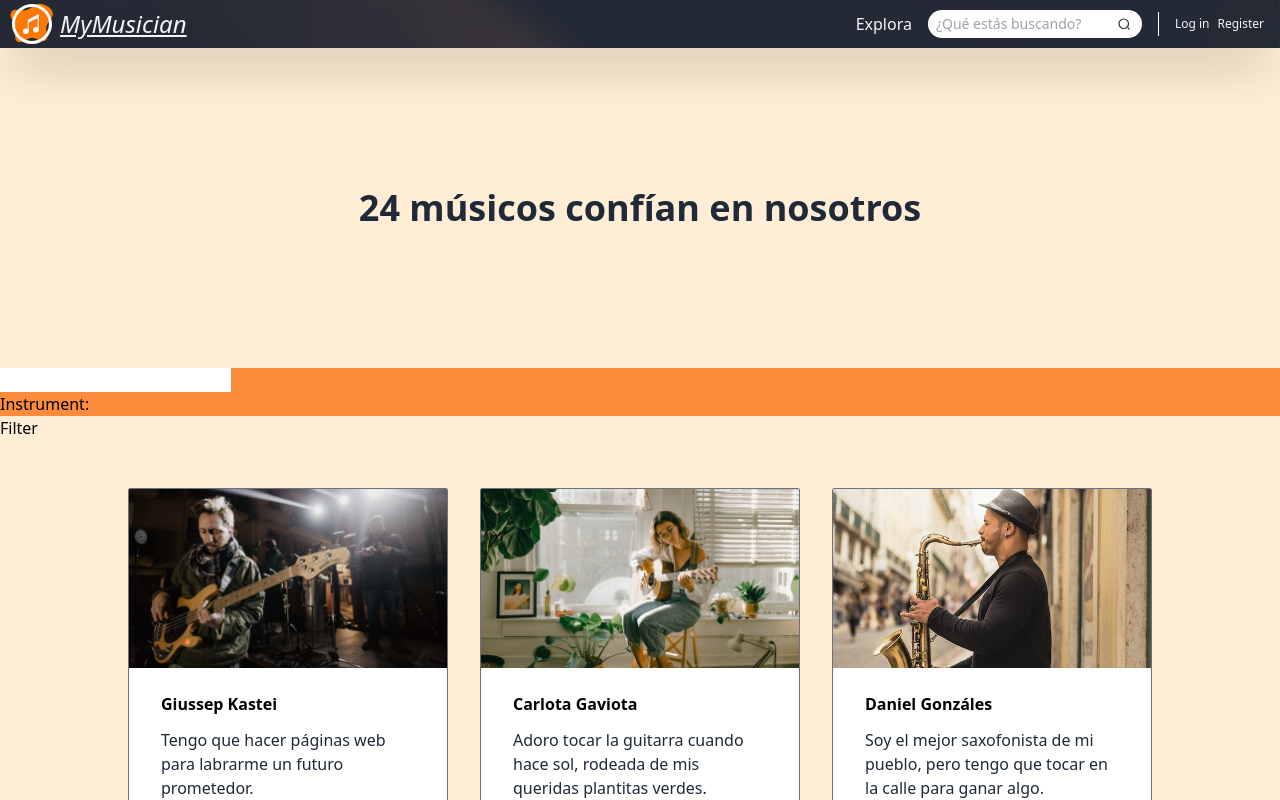
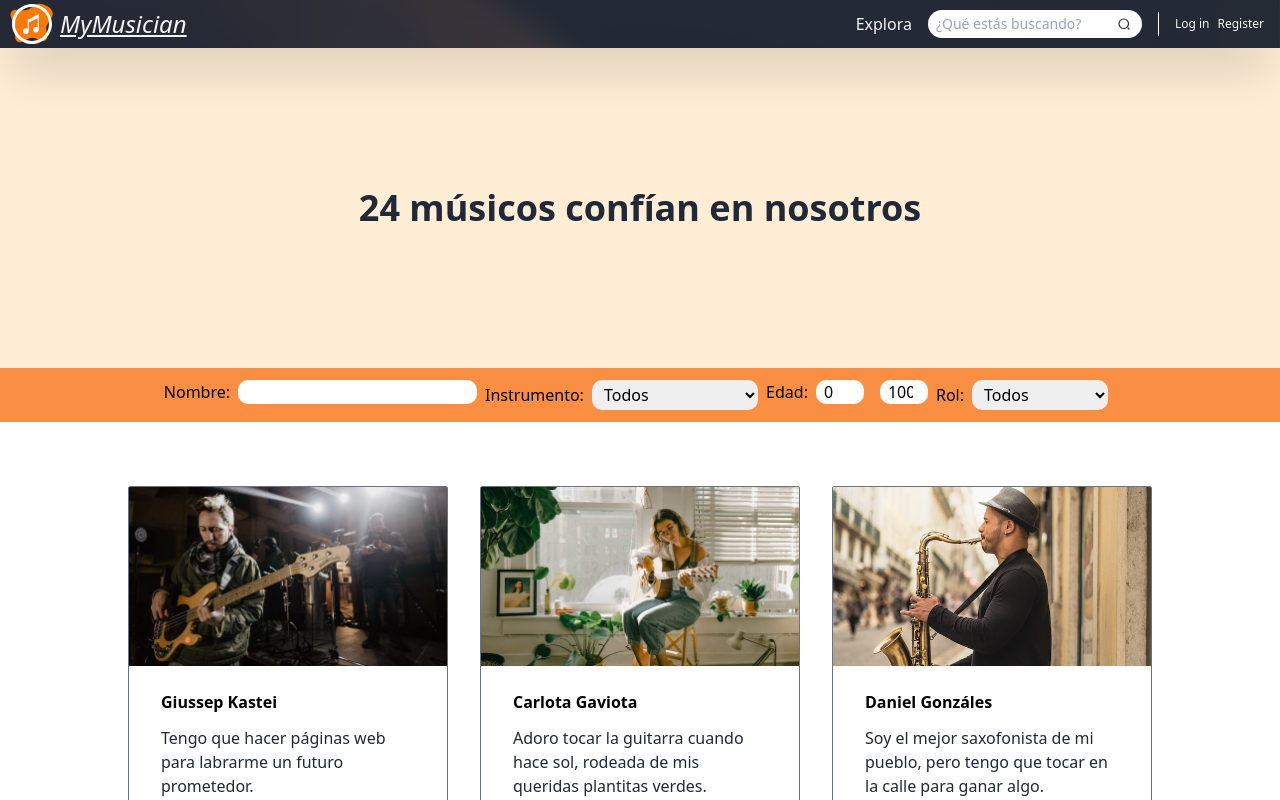
Before and after one commit to josep-castell-colom/my-musician, a Vue app: page /explore in a window 1280 px wide. Built offline with nearby package versions, Linux system fonts and the light colour scheme; data requests are answered from the project's data file; a web font is replaced by a local one.

Commit message:
feat: search filters

```diff
--- a/src/components/StickyNavbar.vue
+++ b/src/components/StickyNavbar.vue
@@ -1,24 +1,113 @@
 <script lang="ts">
 export default {
+  props: {
+    instruments: {
+      type: Array<string>,
+      required: true,
+    },
+    rols: {
+      type: Array<string>,
+      required: true,
+    },
+  },
   data() {
     return {
       filter: {
-        instrument: "",
-        age: 0,
+        name: "",
+        instrument: "all",
+        ageMin: 0,
+        ageMax: 100,
         rol: "",
       },
     };
   },
   methods: {
     updateFilter() {
+      console.log(this.filter);
       this.$emit("update:filter", this.filter);
     },
   },
 };
 </script>
 <template>
-  <div class="sticky top-12 z-30 w-full bg-orange-500/80">
-    <input @input="updateFilter" v-model="filter.instrument" type="text" />
-    <p>Instrument: {{ filter.instrument }}</p>
+  <div
+    class="flex sticky top-12 z-30 flex-col p-3 w-full backdrop-blur-lg bg-orange-500/80"
+  >
+    <div class="flex justify-center">
+      <fieldset>
+        <label for="name">Nombre:</label>
+        <input
+          @input="updateFilter"
+          v-model="filter.name"
+          type="text"
+          name="name"
+          class="filter-input"
+        />
+      </fieldset>
+      <fieldset>
+        <label for="instrument">Instrumento:</label>
+        <select
+          @change="updateFilter"
+          v-model="filter.instrument"
+          name="instrument"
+          id="instrument"
+          class="filter-input"
+        >
+          <option value="all" selected>Todos</option>
+          <option
+            v-for="(instrument, index) of instruments"
+            :key="index"
+            :value="`${instrument}`"
+          >
+            {{ instrument }}
+          </option>
+        </select>
+      </fieldset>
+      <fieldset>
+        <label for="age">Edad:</label>
+        <input
+          @input="updateFilter"
+          v-model="filter.ageMin"
+          type="number"
+          name="age"
+          class="w-12 filter-input"
+        />
+        <input
+          @input="updateFilter"
+          v-model="filter.ageMax"
+          type="number"
+          name="age"
+          class="w-12 filter-input"
+        />
+      </fieldset>
+      <fieldset>
+        <label for="rol">Rol:</label>
+        <!-- <input
+          @input="updateFilter"
+          v-model="filter.rol"
+          type="text"
+          name="rol"
+          class="filter-input"
+        /> -->
+        <select name="rol" id="rol" class="filter-input">
+          <option value="all" selected>Todos</option>
+          <option v-for="(rol, index) of rols" :key="index" value="`${rol}`">
+            {{ rol }}
+          </option>
+        </select>
+      </fieldset>
+    </div>
   </div>
 </template>
+
+<style scoped>
+.filter-input {
+  margin-left: 0.5rem;
+  margin-right: 0.5rem;
+  padding-left: 0.5rem;
+  border-radius: 10px;
+}
+select {
+  padding: 0.2rem;
+}
+</style>
--- a/src/views/ExploreView.vue
+++ b/src/views/ExploreView.vue
@@ -1,31 +1,55 @@
 <script setup lang="ts">
-import Footer from '@/components/MainFooter.vue';
-import StickyNavbar from '@/components/StickyNavbar.vue';
-import { useMusiciansStore } from '@/stores/musicians';
-import type Musician from '@/types/Musician';
+import Footer from "@/components/MainFooter.vue";
+import StickyNavbar from "@/components/StickyNavbar.vue";
+import { useMusiciansStore } from "@/stores/musicians";
+import type Musician from "@/types/Musician";
+import { ref } from "vue";
 const { fetchMusicians } = useMusiciansStore();
 
 const store = useMusiciansStore();
 const searchFilter = {
-  instrument: 'Giussep',
+  instrument: "Giussep",
   age: 0,
-  rol: '',
+  rol: "",
 };
 
 await fetchMusicians();
 
 let musicians: Array<Musician> = store.musicians;
+const instruments = [...new Set(musicians.map((m) => m.instrument))];
+const rolsArrays: Array<string> = [];
+
+musicians.forEach((m) => {
+  m.rol.forEach((rol) => {
+    if (rol != "") {
+      rolsArrays.push(rol);
+    }
+  });
+});
+
+const rols = [...new Set(rolsArrays)];
+const filteredMusicians = ref(musicians);
 
 const error = store.error;
 
 function filterMusicians(filter: Event) {
-  searchFilter.instrument = filter.instrument;
-  musicians.filter(m => m.name == searchFilter.instrument);
-  console.log(searchFilter.instrument);
-}
-
-function showInfo() {
-  console.log(searchFilter);
+  let tempMusicians = musicians;
+  let namefilter = filter.name;
+  let instrumentFilter = filter.instrument;
+  if (namefilter != "") {
+    tempMusicians = tempMusicians.filter((musician) => {
+      return musician.name.toLowerCase().includes(namefilter.toLowerCase());
+    });
+  }
+  if (instrumentFilter != "all") {
+    tempMusicians = tempMusicians.filter((musician) => {
+      return musician.instrument
+        .toLowerCase()
+        .includes(instrumentFilter.toLowerCase());
+    });
+  }
+  filteredMusicians.value = tempMusicians;
+  return tempMusicians;
 }
 </script>
 
@@ -41,12 +65,15 @@ function showInfo() {
         {{ store.musicians.length }} músicos confían en nosotros
       </h3>
     </div>
-    <div class="h-full bg-orange-100">
-      <StickyNavbar @update:filter="filterMusicians" />
-      <button @click="showInfo">Filter</button>
-      <div class="flex flex-wrap justify-center items-center p-12">
+    <div class="h-full bg-white">
+      <StickyNavbar
+        @update:filter="filterMusicians"
+        :instruments="instruments"
+        :rols="rols"
+      />
+      <div class="flex flex-wrap justify-center items-center p-16">
         <card-vue
-          v-for="(musician, index) in musicians"
+          v-for="(musician, index) in filteredMusicians"
           :key="index"
           :id="musician['id']"
           class="mb-12"
```
